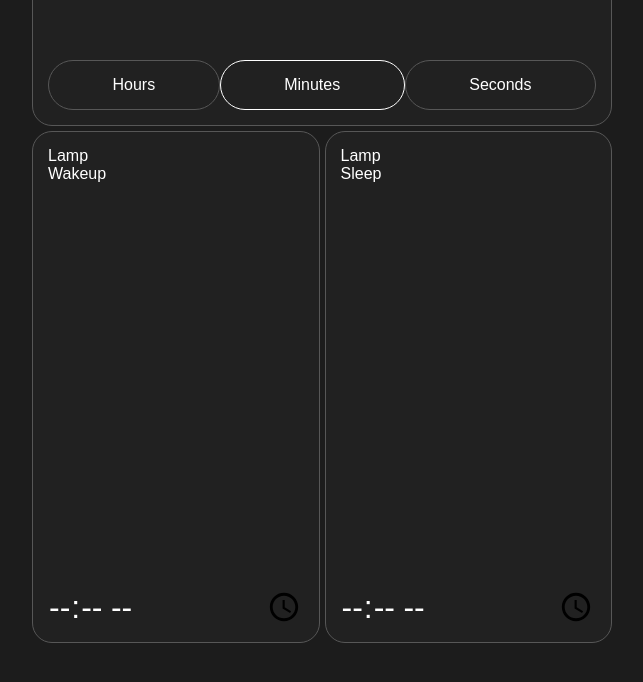
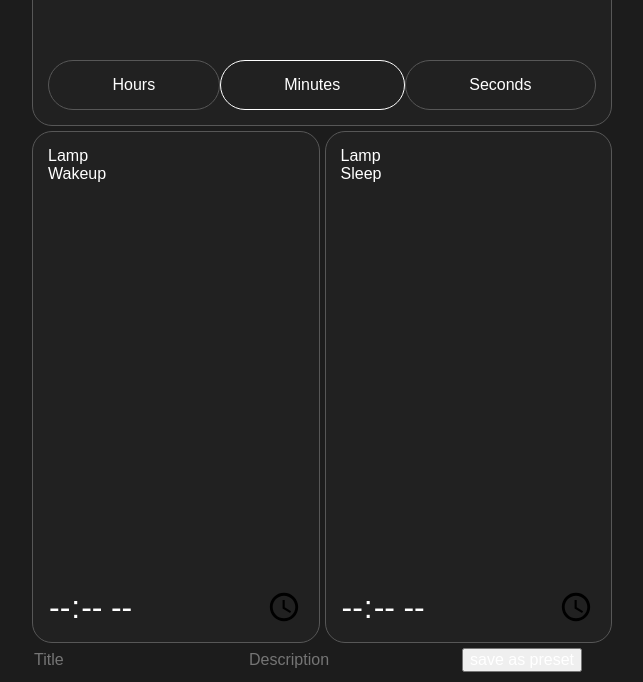
Before and after one commit to JeydoJeydo/hawk-physical-computing-lampe, a plain HTML site: page frontend/index.html in a window 1280 px wide. Shown: the part 2253-2935 px from the top of the page, without its empty margins (318-961 px from the left). Before the commit the page ends 2906 px from the top, so only its background shows below. Drawn offline with Linux system fonts and the light colour scheme.

Commit message:
added basic presets class

```diff
--- a/frontend/index.html
+++ b/frontend/index.html
@@ -57,8 +57,8 @@
 				<button
 					class="time-entry clone"
 					onclick="focusTimeEntry(this)"
-					ontouchstart="initLongPress()"
-					onmousedown="initLongPress()"
+					ontouchstart="initLongPress(this)"
+					onmousedown="initLongPress(this)"
 					ontouchend="cancelLongPress()"
 					onmouseup="cancelLongPress()"
 					ontouchcancel="cancelLongPress()"
@@ -136,6 +136,11 @@
 						<input type="time" class="lamp-wake sleep" />
 					</div>
 				</div>
+			</div>
+			<div id="save-preset">
+				<input type="text" placeholder="Title" id="save-preset-title" />
+				<input type="text" placeholder="Description" id="save-preset-desc" />
+				<button onclick="savePreset()">save as preset</button>
 			</div>
 		</div>
 		<div id="snackbar">
@@ -328,6 +333,7 @@
 		}
 		.time-entry-text > p {
 			color: var(--black);
+			pointer-events: none;
 		}
 		#timeline-add {
 			background-color: transparent;
@@ -345,7 +351,7 @@
 			background-color: var(--areaHighlight);
 			border-radius: var(--radius) var(--radius) 0 0;
 			padding: var(--margin);
-			transition: all 0.5s;
+			transition: all 0.2s;
 			transform: translateY(100%);
 			opacity: 0;
 			-webkit-box-shadow: 0px 0px 15px 0px var(--black);
@@ -490,6 +496,12 @@
 			border: none;
 		}
 
+		/*save preset*/
+		#save-preset > input {
+			background-color: transparent;
+			border: none;
+		}
+
 		/*snackbar*/
 		#snackbar {
 			width: calc(100% - 2 * var(--margin));
@@ -584,7 +596,8 @@
 			}
 		}
 		let pressTimer;
-		function initLongPress() {
+		function initLongPress(elem) {
+			focusTimeEntry(elem);
 			pressTimer = window.setTimeout(() => {
 				toggleColorEntrySettings(true);
 			}, 500);
@@ -1018,6 +1031,36 @@
 		// Start the connection when the page loads
 		window.addEventListener("load", initWebSocket);
 
+		async function savePreset() {
+			const MAX_TITLE_LENGTH = 50;
+			let title = document.querySelector("#save-preset-title");
+			let desc = document.querySelector("#save-preset-desc");
+			if (!title.value || title.value.length == 0) {
+				snackbar("Preset must have a title", true);
+			}
+			if (title.value.length > MAX_TITLE_LENGTH) {
+				snackbar(`Title mustn't be longer than ${MAX_TITLE_LENGTH} characters`, true);
+			}
+			let presetToSave = structuredClone(data);
+			presetToSave.title = title.value;
+			presetToSave.desc = desc.value;
+
+			try {
+				let res = await fetch("/preset", {
+					method: "POST",
+					body: JSON.stringify(presetToSave),
+				});
+				if (!res.ok) {
+					throw new Error("Fetch request failed");
+				}
+				let json = await res.json();
+				console.log(res, json);
+			} catch (e) {
+				console.error(e);
+				snackbar("Failed to save preset", true);
+			}
+		}
+
 		function snackbar(msg, isError = false) {
 			let elem = document.querySelector("#snackbar");
 			let txt = document.querySelector("#snackbar-text");
```
Also changed, not shown: 1 other file.
